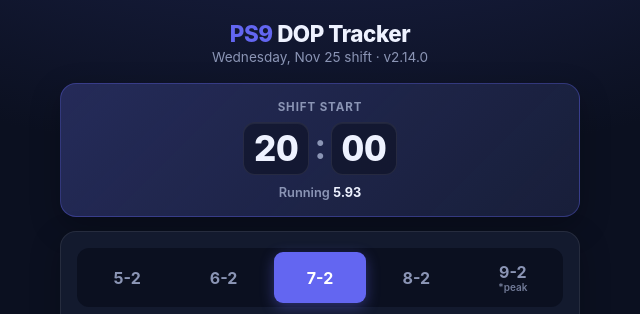
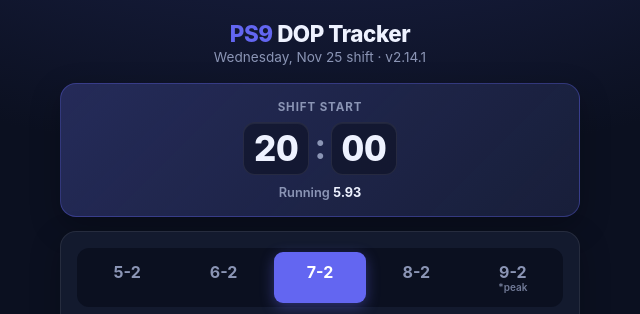
Before and after one commit to daboneman911/DOP, a plain HTML site: page index.html in a window 1280 px wide. Shown: the top 314 px of the page, 320-960 px from the left. Drawn offline with Linux system fonts and the light colour scheme.

Commit message:
Line up the plan picker labels
Every plan button now has the note line, blank except under 9-2, so the
5-2 through 8-2 labels sit at the same height as 9-2. Version 2.14.1.

Co-Authored-By: Claude Opus 5.5 <noreply@anthropic.com>
Claude-Session: https://claude.ai/code/session_01MPHPoV3ZdwSwAfgeKdXGUA

```diff
--- a/index.html
+++ b/index.html
@@ -367,7 +367,7 @@
 
 <script>
   // Bump on every change that ships, so the version on screen shows which build is loaded.
-  var VERSION = "2.14.0";
+  var VERSION = "2.14.1";
   // Regular PS9 staff in seniority order, then doubles. Both stay on the roster every shift.
   var REGULARS = ["Robert", "Russell", "David", "Matt", "Tre", "Eddie", "Gilbert", "Luis", "Pablo", "Elliot", "Lorena"];
   var DOUBLES = ["Solis", "Damian", "Johnny"];
@@ -640,11 +640,10 @@
       b.setAttribute('role', 'radio');
       b.setAttribute('aria-checked', key === state.plan ? 'true' : 'false');
       b.textContent = key;
-      if (PLANS[key].note) {
-        var note = document.createElement('small');
-        note.textContent = PLANS[key].note;
-        b.appendChild(note);
-      }
+      // Every button gets the note line (blank when there is no note) so the labels line up.
+      var note = document.createElement('small');
+      note.textContent = PLANS[key].note || '\u00a0';
+      b.appendChild(note);
       b.addEventListener('click', function () { state.plan = key; save(); render(); });
       el.appendChild(b);
     });
```
